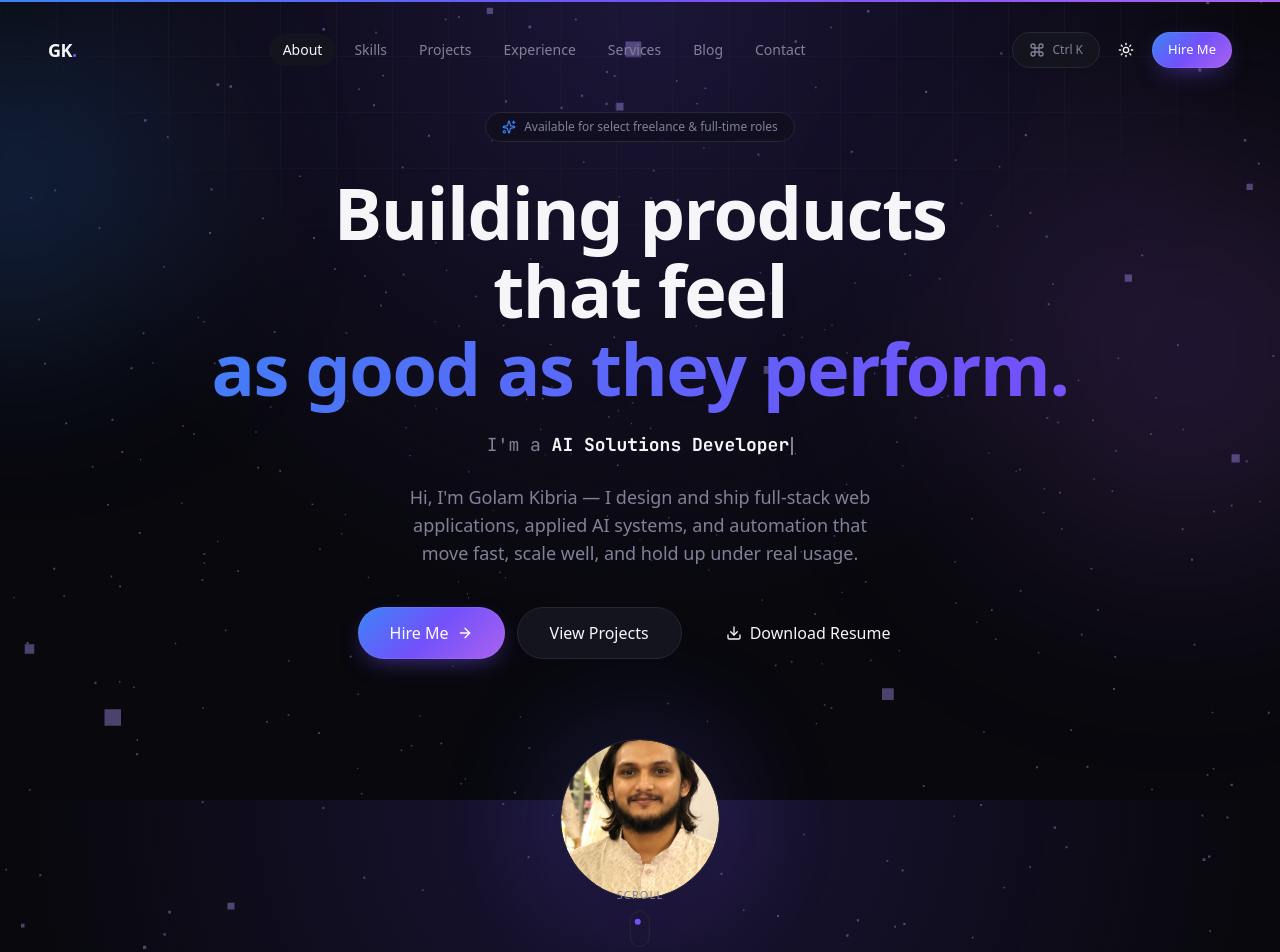
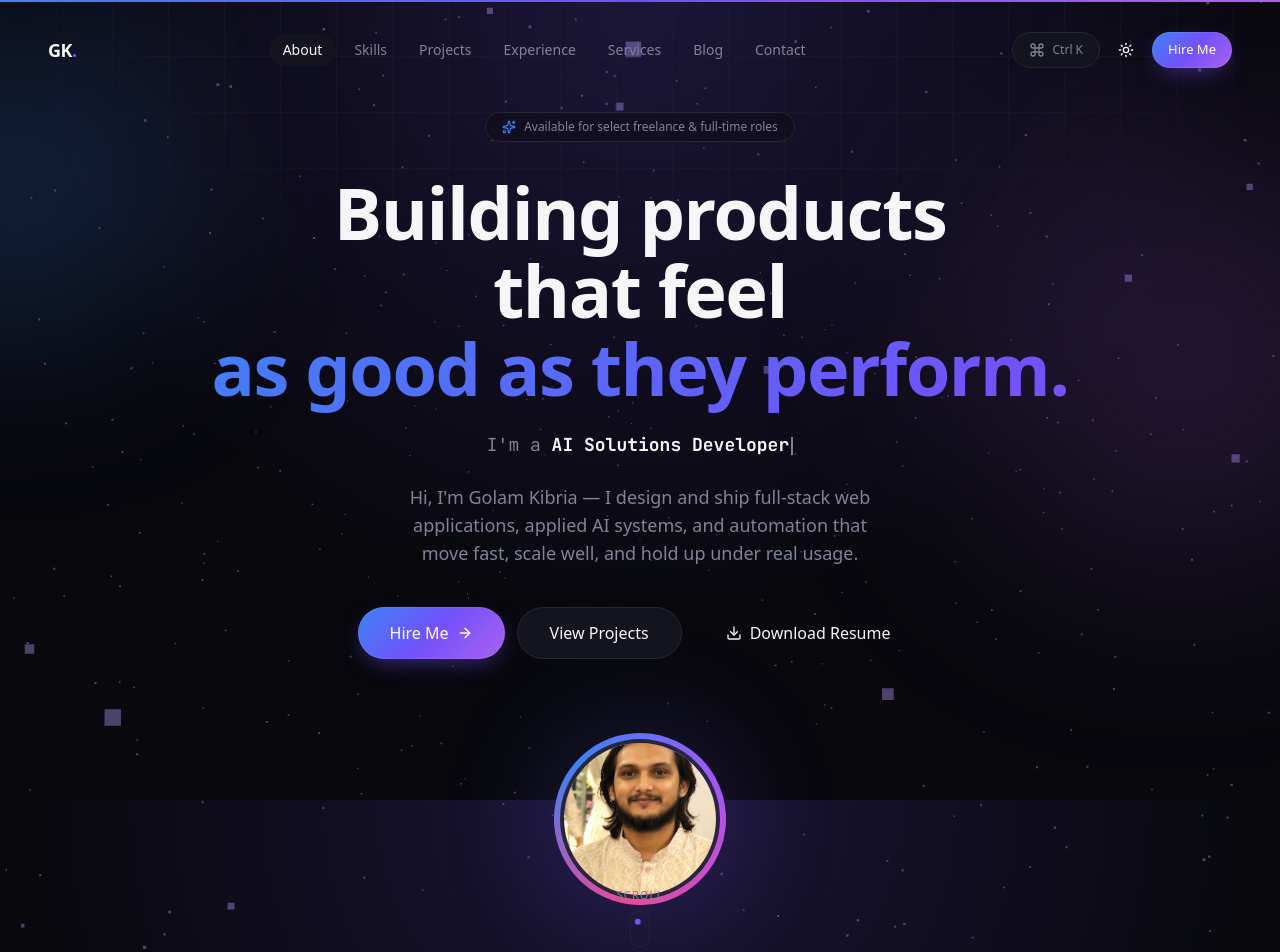
Before and after one commit to golamkibria-dev/portfolio, a Next.js app: page / in a window 1280 px wide. Shown: the top 952 px of the page. Built offline with nearby package versions, Linux system fonts and the light colour scheme.

Commit message:
Add rotating ring aroudn the profile photo

```diff
--- a/src/components/sections/hero.tsx
+++ b/src/components/sections/hero.tsx
@@ -72,7 +72,17 @@ export function Hero() {
 
           <motion.div variants={item} className="relative mt-16 sm:mt-20">
             <div className="absolute inset-0 -z-10 rounded-full bg-gradient-brand opacity-30 blur-3xl" />
-            <div className="glass-strong relative h-32 w-32 overflow-hidden rounded-full p-1.5 shadow-2xl transition-transform duration-500 hover:scale-105 sm:h-40 sm:w-40">
+
+            {/* Slowly rotating gradient ring */}
+            <motion.div
+              className="absolute -inset-1.5 rounded-full"
+              style={{ background: "conic-gradient(from 0deg, #3b82f6, #a855f7, #ec4899, #3b82f6)" }}
+              animate={{ rotate: 360 }}
+              transition={{ duration: 8, repeat: Infinity, ease: "linear" }}
+              aria-hidden="true"
+            />
+
+            <div className="relative h-32 w-32 overflow-hidden rounded-full border-4 border-background transition-transform duration-500 hover:scale-105 sm:h-40 sm:w-40">
               <Image
                 src="/profile.jpg"
                 alt="Golam Kibria"
```
